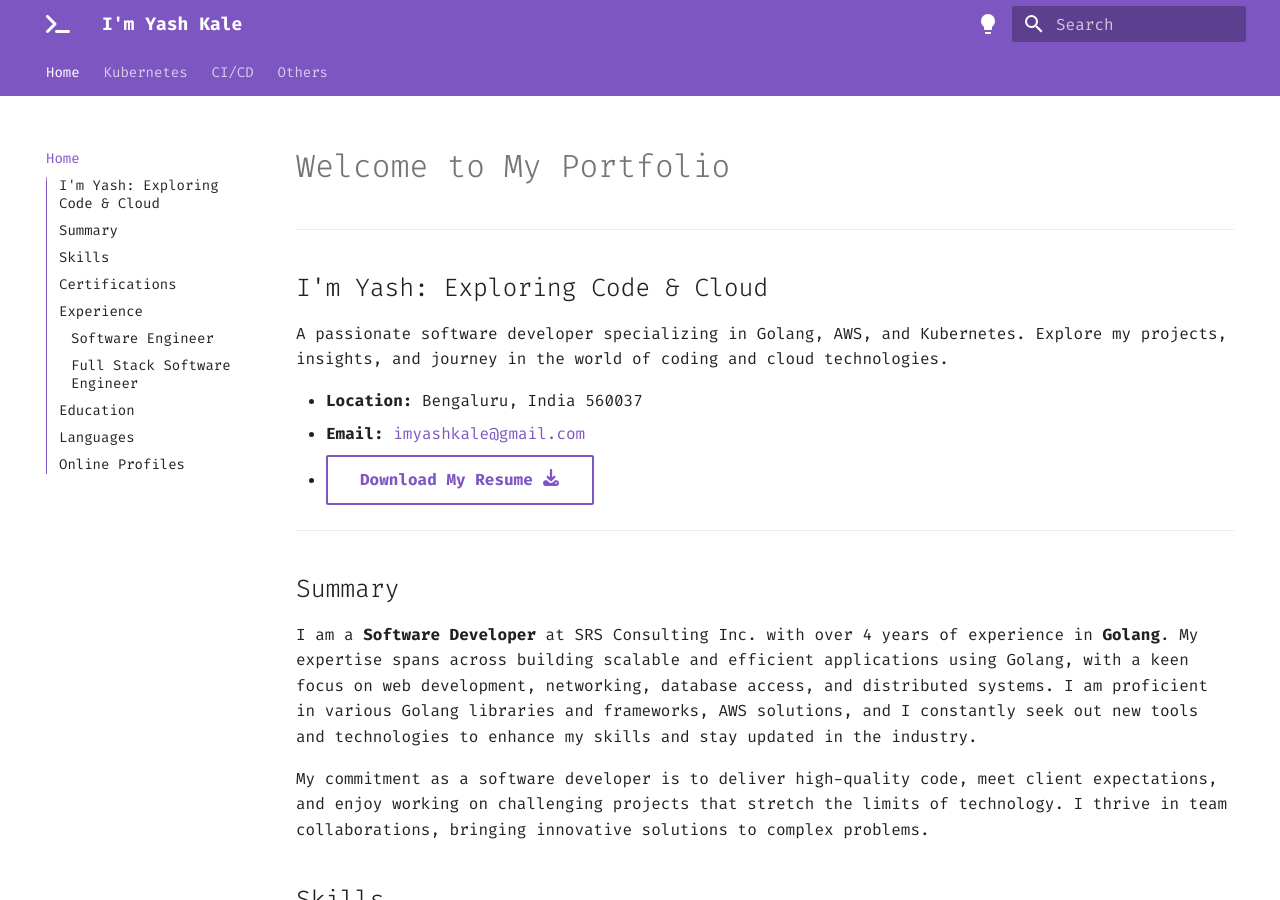
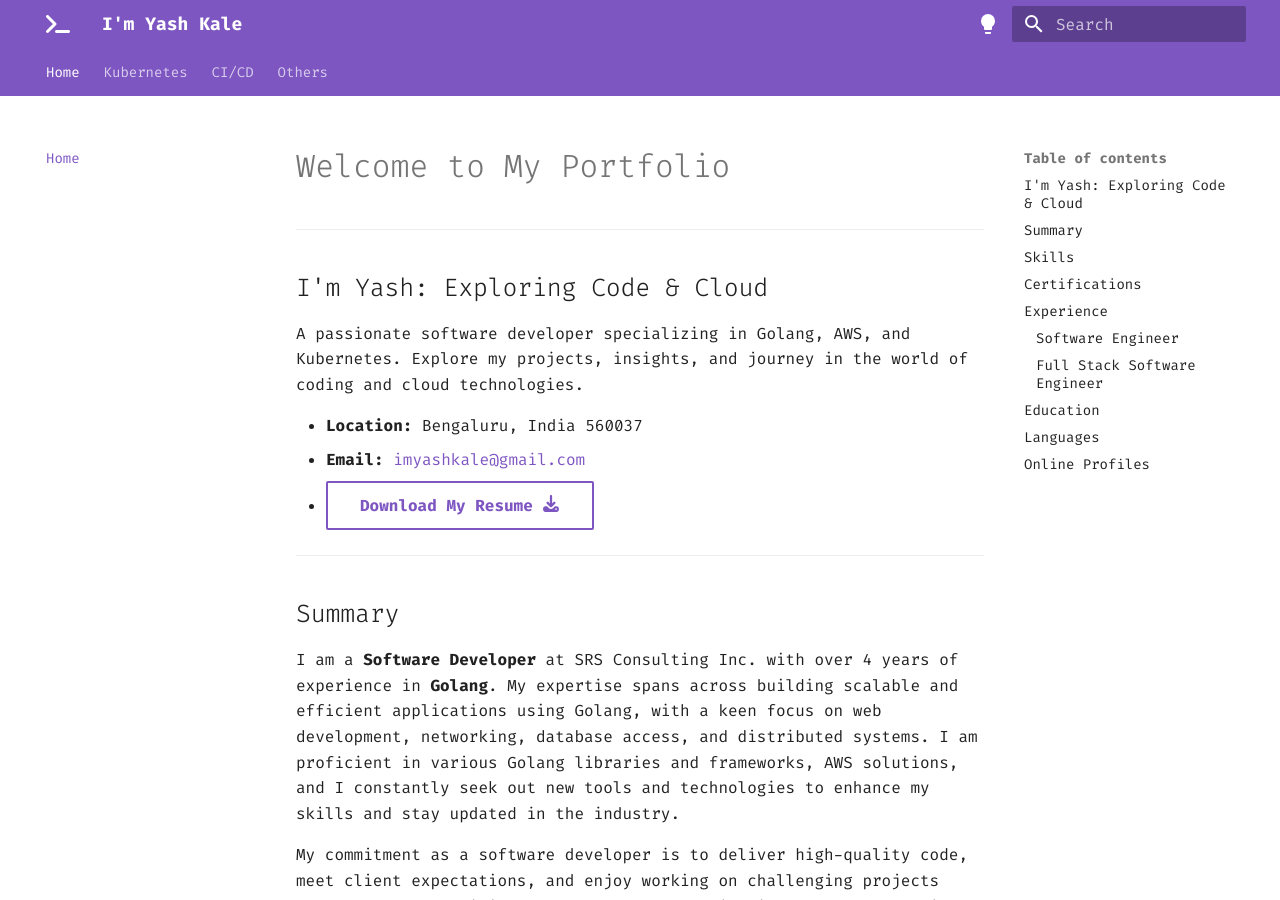
Before and after one commit to imyashkale/portfolio, an MkDocs documentation site: the page built from docs/index.md, in a window 1280 px wide and 900 px high. Built offline with MkDocs 1.6.1 and Material for MkDocs 9.7.7, drawn with Linux system fonts in a browser that asks for light colours.

Commit message:
TOC Issue Fixed

```diff
--- a/mkdocs.yml
+++ b/mkdocs.yml
@@ -44,6 +44,8 @@ theme:
 
   features:
     - announce.dismiss
+    - content.action.edit
+    - content.action.view
     - content.code.annotate
     - content.code.copy
     - content.tooltips
@@ -57,7 +59,6 @@ theme:
     - search.share
     - search.suggest
     - toc.follow
-    - toc.integrate
 
 markdown_extensions:
   - def_list
```
